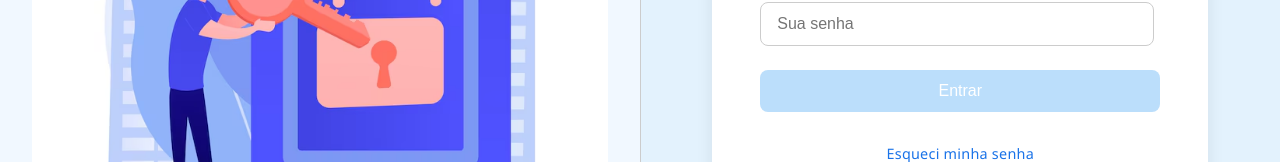
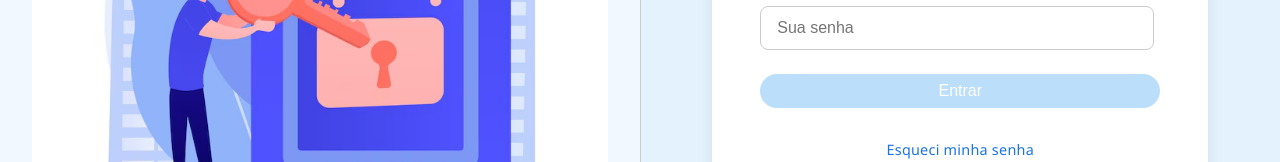
Before and after one commit to IuriBentoGuerreiro/datebook-app, an Angular app: page /login in a window 1280 px wide. Shown: the part 397-559 px from the top of the page. Built offline with nearby package versions, Linux system fonts and the light colour scheme.

Commit message:
melhora telas de register e login

```diff
--- a/src/app/components/login/login.component.scss
+++ b/src/app/components/login/login.component.scss
@@ -28,7 +28,7 @@ $box-shadow: 0 6px 18px rgba(0, 0, 0, 0.08);
 .back-link {
   position: absolute;
   top: 2rem;
-  left: 5rem;
+  left: 1rem;
   display: flex;
   align-items: center;
   color: $accent-color;
@@ -129,13 +129,13 @@ $box-shadow: 0 6px 18px rgba(0, 0, 0, 0.08);
 
   button {
     width: 100%;
-    padding: 0.75rem;
+    padding: 0.50rem;
     background-color: $primary-color;
     border: none;
     color: white;
     font-size: 1rem;
     font-weight: 500;
-    border-radius: 8px;
+    border-radius: 17px;
     cursor: pointer;
     transition: background-color 0.3s ease;
 
--- a/src/app/components/register/register.component.scss
+++ b/src/app/components/register/register.component.scss
@@ -53,10 +53,10 @@ $box-shadow: 0 6px 18px rgba(0, 0, 0, 0.08);
 .back-link {
   position: absolute;
   top: 2rem;
-  left: 5rem;
+  left: 1rem;
   display: flex;
   align-items: center;
-  color: $text-color;
+  color: $accent-color;
   text-decoration: none;
   font-size: 14px;
   font-weight: 500;
@@ -137,13 +137,13 @@ $box-shadow: 0 6px 18px rgba(0, 0, 0, 0.08);
 
   button {
     width: 100%;
-    padding: 0.75rem;
+    padding: 0.50rem;
     background-color: $primary-color;
     border: none;
     color: white;
     font-size: 1rem;
     font-weight: 500;
-    border-radius: 8px;
+    border-radius: 17px;
     cursor: pointer;
     transition: background-color 0.3s ease;
 
```
